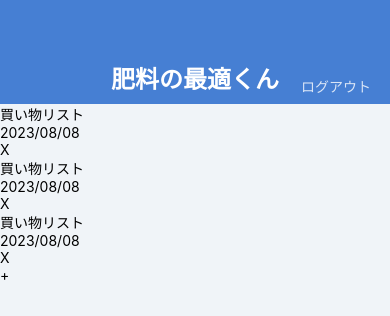
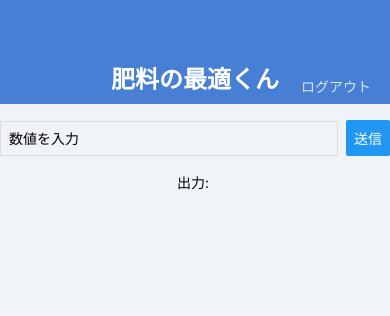
Before and after one commit to inoue-yukkuri/Hiryo2, a React Native app: screen / in a window 390 px wide. Shown: the top 316 px of the page. Built offline with nearby package versions, Linux system fonts and the light colour scheme.

Commit message:
計算のテストができる最低限機能

```diff
--- a/App.jsx
+++ b/App.jsx
@@ -1,7 +1,15 @@
-import { StyleSheet, Text, View } from 'react-native';
+import React, { useState } from 'react';
+import { StyleSheet, Text, View, TextInput, Button } from 'react-native';
 
 export default function App() {
-  // 関数などの機能はここに書いてく
+  const [inputValue, setInputValue] = useState('');
+  const [outputValue, setOutputValue] = useState('');
+
+  const handlePress = () => {
+    // ここで何らかの処理を行い、setOutputValueを使用して出力値を設定できます。
+    setOutputValue(inputValue); // 今回は入力値をそのまま出力として使用します。
+  };
+
   return (
     <View style={styles.container}>
       <View style={styles.appbar}>
@@ -11,41 +19,19 @@ export default function App() {
         </View>
       </View>
 
-      <View>
-        <View style={styles.memoListItem}>
-          <View>
-            <Text>買い物リスト</Text>
-            <Text>2023/08/08</Text>
-          </View>
-          <View>
-            <Text>X</Text>
-          </View>
-        </View>
-
-        <View>
-          <View>
-            <Text>買い物リスト</Text>
-            <Text>2023/08/08</Text>
-          </View>
-          <View>
-            <Text>X</Text>
-          </View>
-        </View>
-
-        <View>
-          <View>
-            <Text>買い物リスト</Text>
-            <Text>2023/08/08</Text>
-          </View>
-          <View>
-            <Text>X</Text>
-          </View>
-        </View>
-
+      <View style={styles.inputContainer}>
+        <TextInput
+          style={styles.input}
+          value={inputValue}
+          onChangeText={setInputValue}
+          placeholder="数値を入力"
+          keyboardType="numeric"
+        />
+        <Button title="送信" onPress={handlePress} />
       </View>
 
-      <View>
-        <Text>+</Text>
+      <View style={styles.outputContainer}>
+        <Text>出力: {outputValue}</Text>
       </View>
     </View>
   );
@@ -78,4 +64,21 @@ const styles = StyleSheet.create({
     color: '#ffffff',
     fontWeight: 'bold',
   },
+  inputContainer: {
+    flexDirection: 'row',
+    justifyContent: 'center',
+    alignItems: 'center',
+    marginTop: 16,
+  },
+  input: {
+    flex: 1,
+    borderColor: '#ddd',
+    borderWidth: 1,
+    padding: 8,
+    marginRight: 8,
+  },
+  outputContainer: {
+    marginTop: 16,
+    alignItems: 'center',
+  },
 });
```
